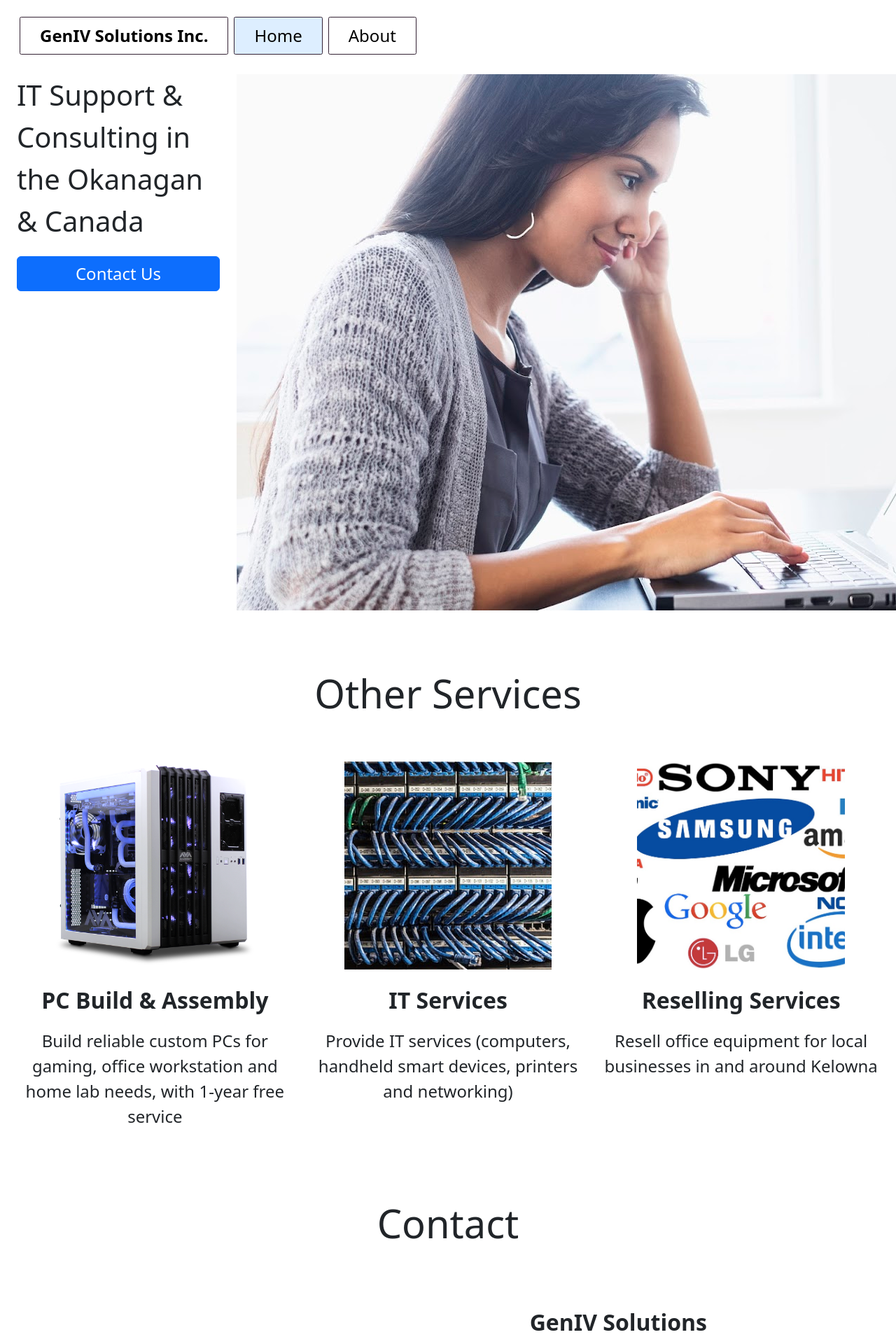
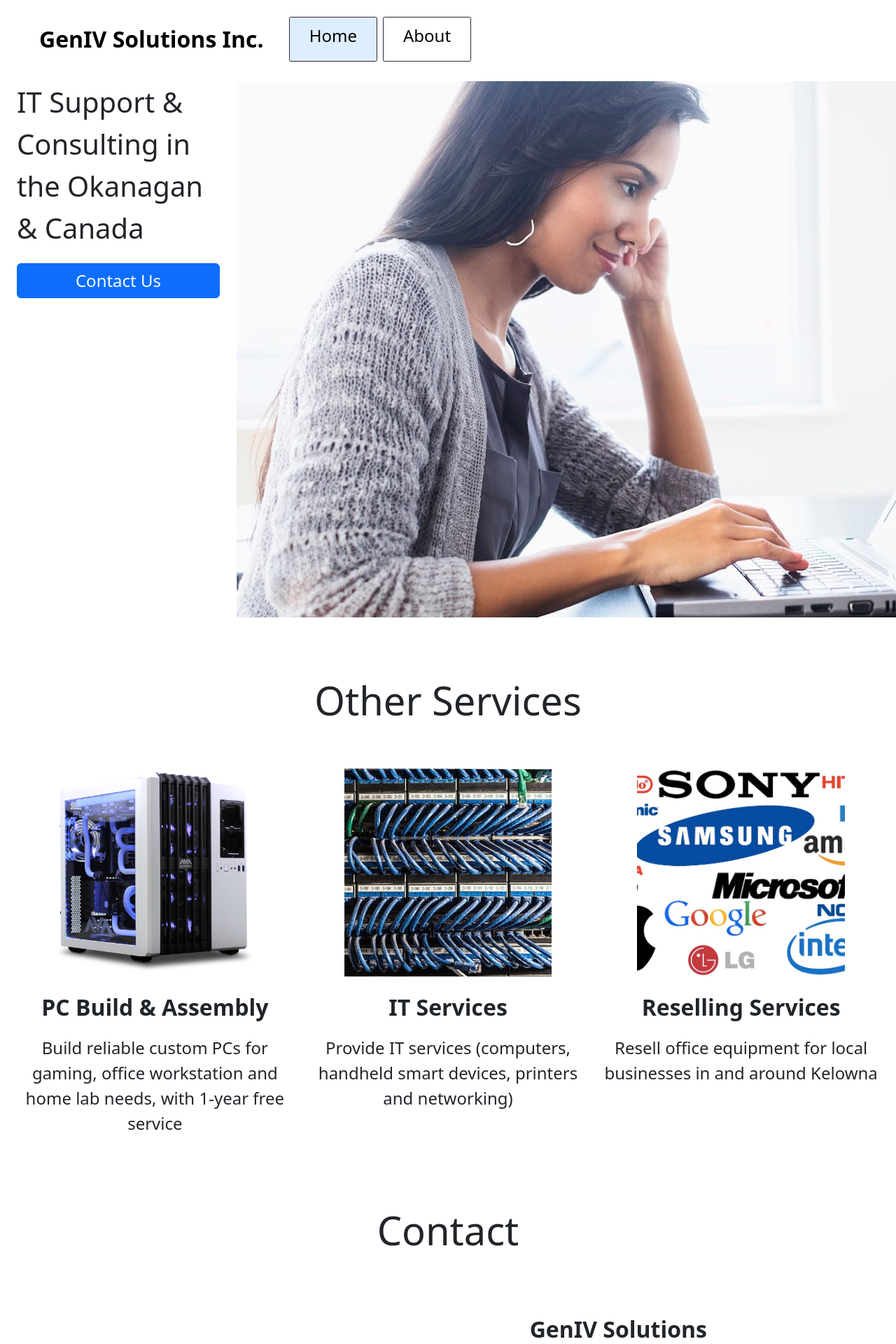
Before and after one commit to geniv-solutions-inc/geniv-solutions-inc.github.io, a Jekyll site: the page built from index.html, in a window 1280 px wide. Shown: the top 1920 px of the page at 70% size. Built offline with Jekyll 4.4.1, drawn with Linux system fonts in a browser that asks for light colours; grey boxes are pictures that could not be loaded.

Commit message:
Removing border on site-nav first-child, styling

```diff
--- a/_includes/css/default.css
+++ b/_includes/css/default.css
@@ -101,8 +101,8 @@ a {
 }
 
 .strongTextH4 {
-    font-size: 1.5rem;
-    font-weight: 700;
+    font-size: 2rem;
+    font-weight: 600;
 }
 
 .textH4 {
--- a/_includes/css/site-nav.css
+++ b/_includes/css/site-nav.css
@@ -19,6 +19,10 @@ nav ul li {
     /* background: #989;         */
 }
 
+nav ul li:first-child {
+    border: 0;
+}
+
 nav ul {
     margin-right: 0.5rem;
     padding: 0.25rem;
```
